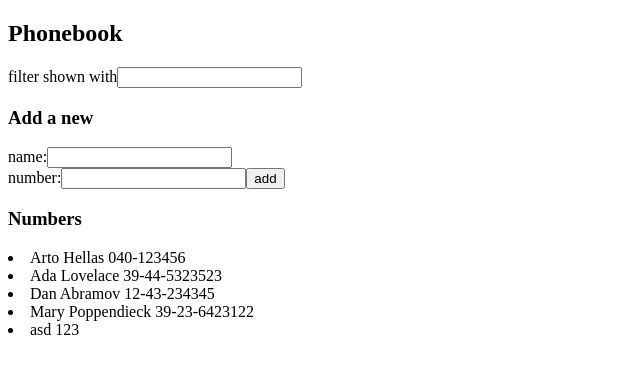
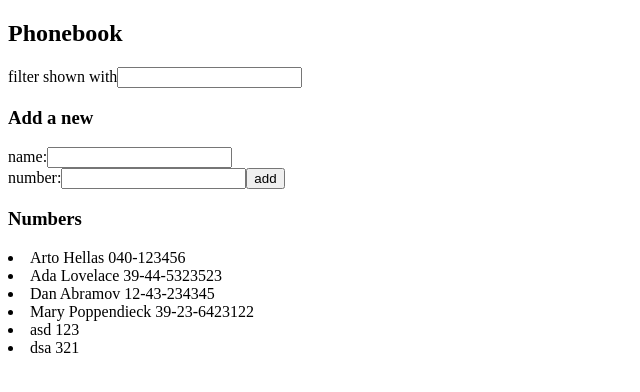
Before and after one commit to saarioka/FullStackOpen, a React (Create React App) app in the folder osa2/puhelinluettelo/: page / in a window 1280 px wide. Shown: the top 392 px of the page, without its empty margins (0-640 px from the left). Built offline with nearby package versions, Linux system fonts and the light colour scheme; data requests are answered from the project's data file.

Commit message:
puhelinluettelo step8

```diff
--- a/osa2/puhelinluettelo/db.json
+++ b/osa2/puhelinluettelo/db.json
@@ -24,6 +24,11 @@
       "name": "asd",
       "number": "123",
       "id": 5
+    },
+    {
+      "name": "dsa",
+      "number": "321",
+      "id": 6
     }
   ]
 }
--- a/osa2/puhelinluettelo/src/App.js
+++ b/osa2/puhelinluettelo/src/App.js
@@ -1,5 +1,5 @@
 import React, { useState, useEffect } from 'react'
-import axios from 'axios'
+import personService from './services/persons'
 
 const Filter = (props) => {
   return (
@@ -69,16 +69,12 @@
   }
 
   useEffect(() => {
-    console.log('effect')
-    axios
-      .get('http://localhost:3001/persons')
+    personService
+      .getAll()
       .then(response => {
-        console.log('promise fulfilled')
         setPersons(response.data)
       })
-  }, [])
-  console.log('render', persons.length, 'persons')
-
+}, [])
 
   const addContact = (event) => {
     event.preventDefault()
@@ -97,14 +93,15 @@
         //important: Math.random() > 0.5,
       }
 
-      axios
-      .post('http://localhost:3001/persons', personObject)
+      personService
+      .create(personObject)
       .then(response => {
-        console.log(response)
+        setPersons(persons.concat(response.data))
+        setNewName('')
+        setNewNumber('')
       })
     }
-    setNewName('')
-    setNewNumber('')
+
   }
 
   return (
--- /dev/null
+++ b/osa2/puhelinluettelo/src/services/persons.js
@@ -0,0 +1,20 @@
+import axios from 'axios'
+const baseUrl = 'http://localhost:3001/persons'
+
+const getAll = () => {
+  return axios.get(baseUrl)
+}
+
+const create = newObject => {
+  return axios.post(baseUrl, newObject)
+}
+
+const update = (id, newObject) => {
+  return axios.put(`${baseUrl}/${id}`, newObject)
+}
+
+export default {
+  getAll: getAll,
+  create: create,
+  update: update
+}
```
